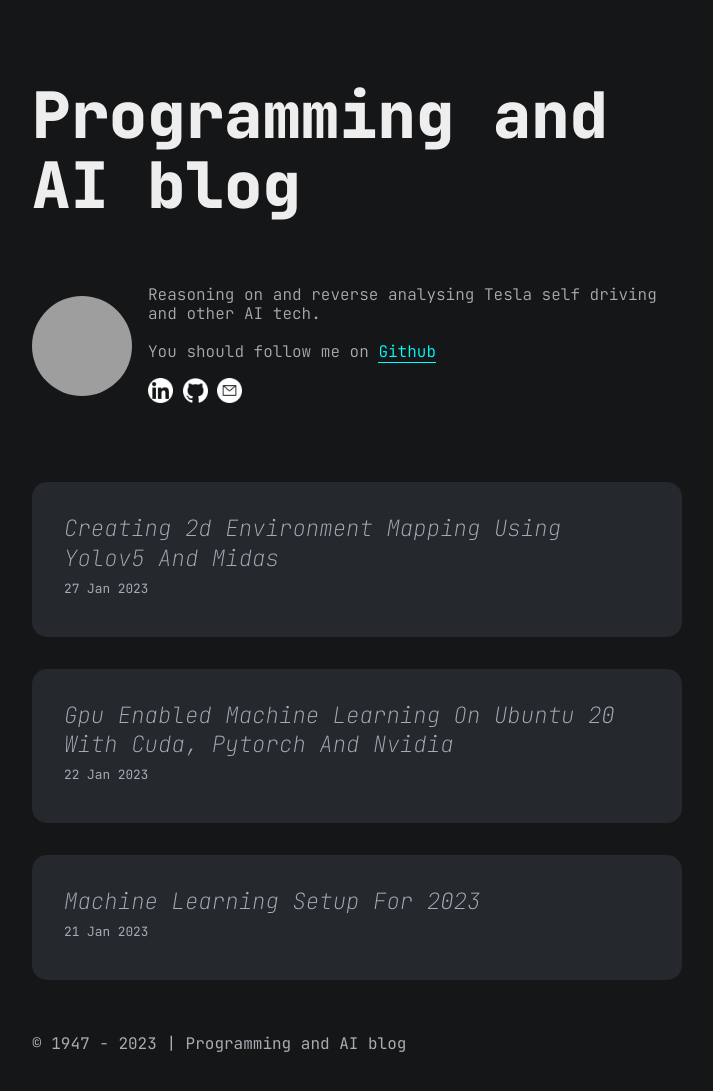
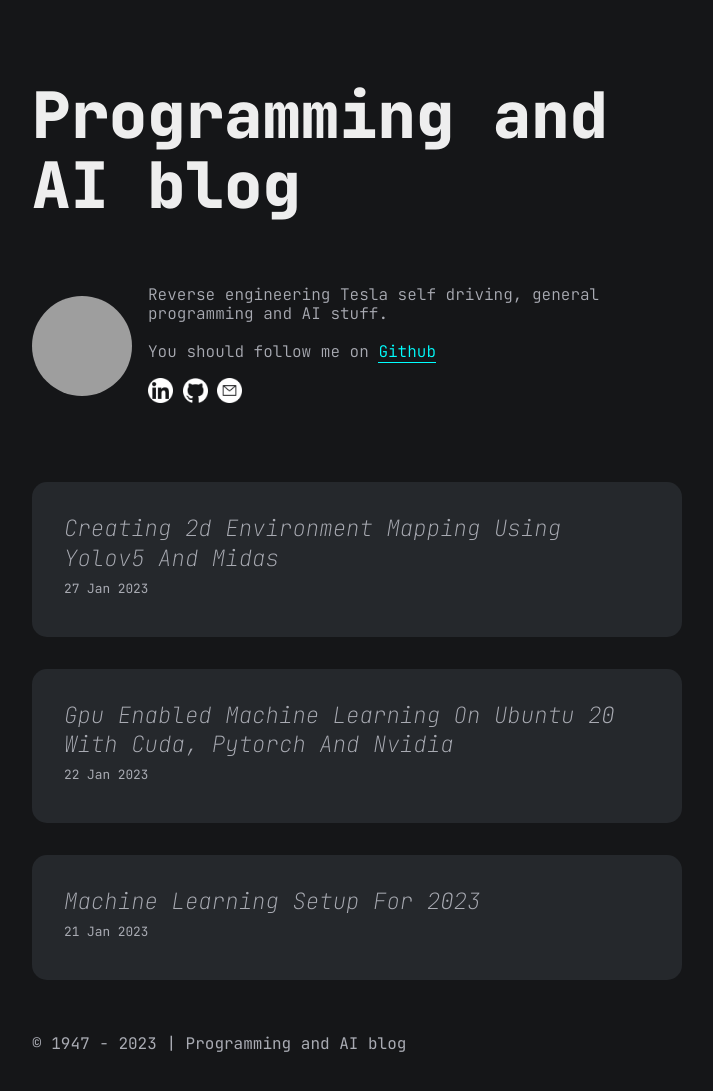
Before and after one commit to wjan/wjan.github.io, a Jekyll site: the page built from index.md, in a window 1280 px wide, cut to the strip 0-1108 px from the top of the page. Shown: the top 1091 px of the strip, without its empty margins (283-996 px from the left). Built offline with Jekyll 4.4.1, drawn with Linux system fonts in a browser that asks for light colours; grey boxes are pictures that could not be loaded.

Commit message:
Update author.yml

```diff
--- a/_data/author.yml
+++ b/_data/author.yml
@@ -2,7 +2,7 @@ name: Wojtek
 dp: https://avatars.githubusercontent.com/u/787678?s=400&u=313a3f3b9d56294247c7ea7070d05e8c4ceeb733&v=4
 description: "
   <p>
-    Reasoning on and reverse analysing Tesla self driving and other AI tech.
+    Reverse engineering Tesla self driving, general programming and AI stuff.
   </p>
   <br/>
   <p>
```
